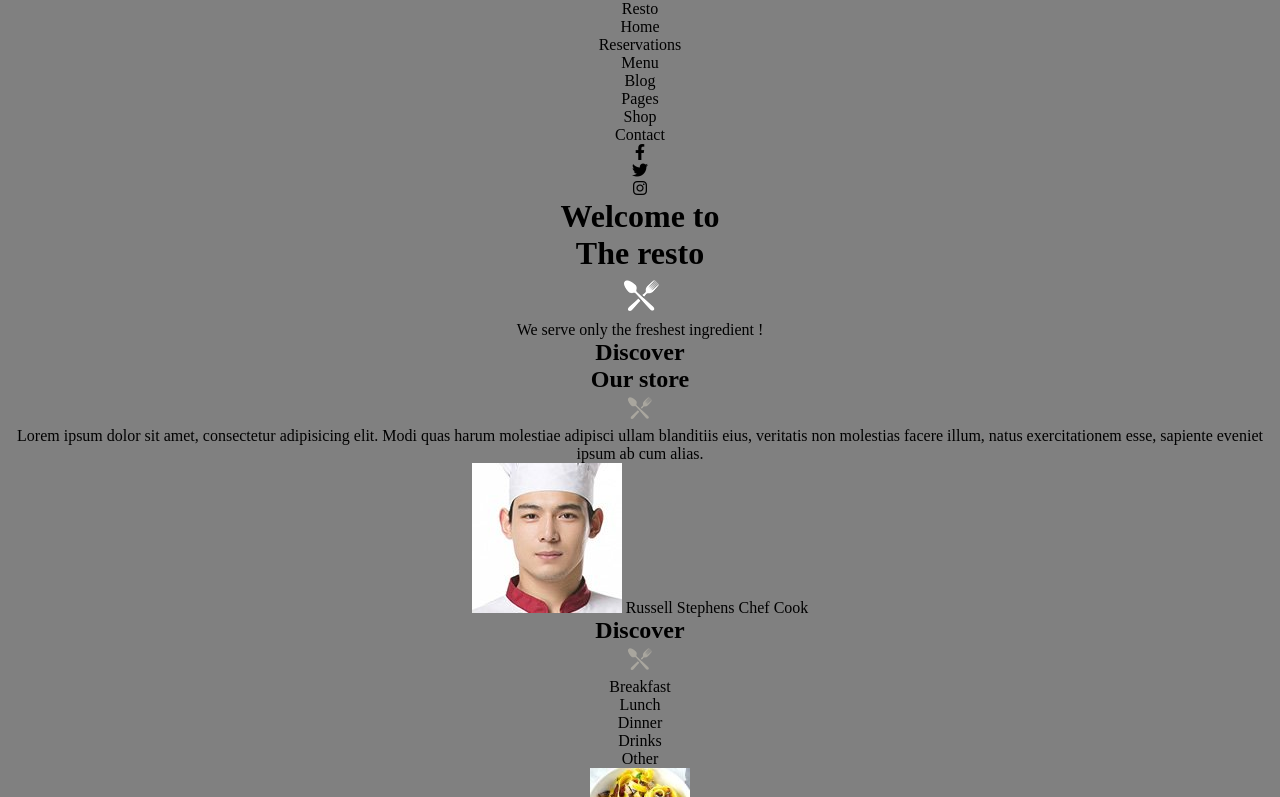
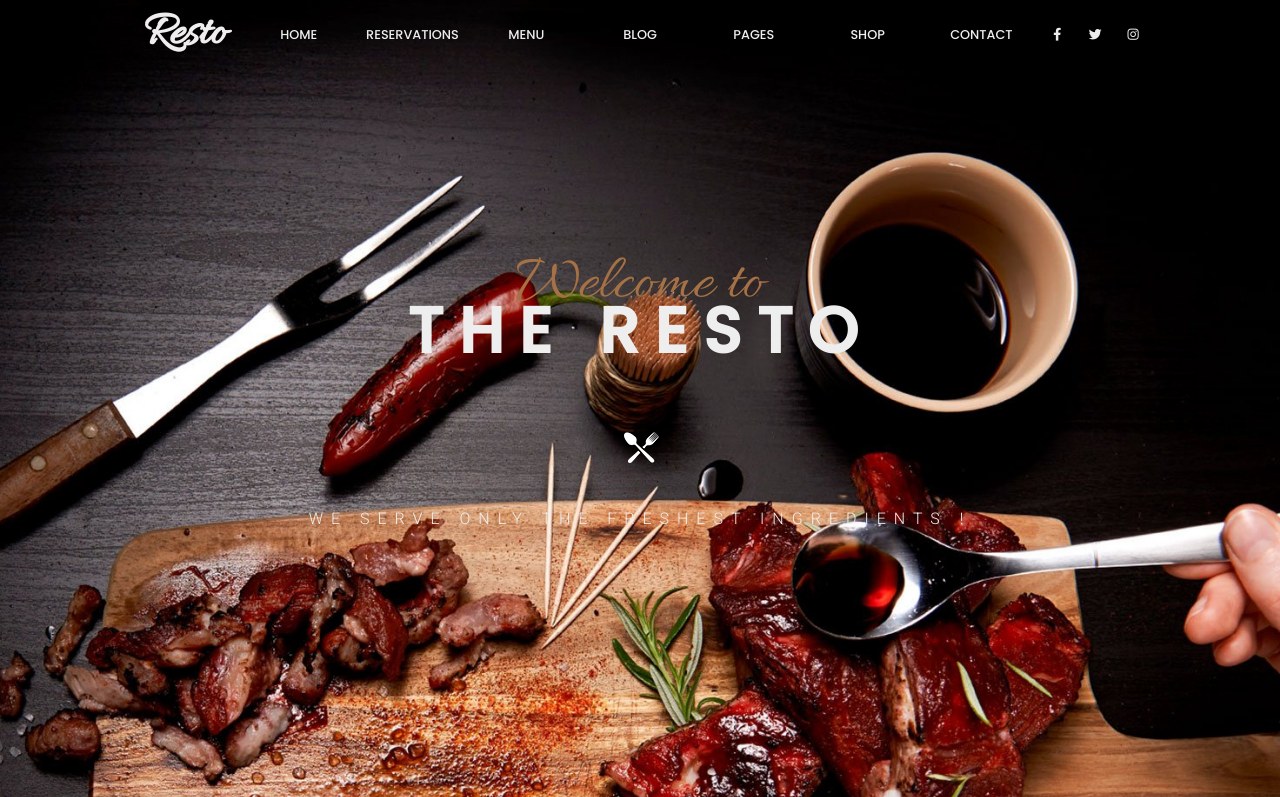
Before and after one commit to LucasJasko/Cours-final-FS-Le-restaurant, a plain HTML site: page index.html in a window 1280 px wide. Shown: the top 797 px of the page. Drawn offline with Linux system fonts and the light colour scheme.

Commit message:
style header et top main

```diff
--- a/assets/styles/_header.scss
+++ b/assets/styles/_header.scss
@@ -0,0 +1,58 @@
+header {
+  background: url(../img/bg-slider-06.jpg) center/cover;
+  height: 100vh;
+  color: $white;
+  nav {
+    margin: 0 auto;
+    width: 80%;
+    height: 70px;
+    ul {
+      height: 100%;
+      display: flex;
+      justify-content: space-evenly;
+      li {
+        width: 100%;
+        text-transform: uppercase;
+        display: flex;
+        justify-content: center;
+        align-items: center;
+        font-size: 0.8rem;
+        font-family: poppins;
+        &:first-child {
+          @include title-p1;
+          text-transform: none;
+          font-size: 3rem;
+          color: $white;
+          font-weight: 800;
+        }
+        i {
+          width: 100%;
+        }
+      }
+    }
+  }
+  .header-cont {
+    height: 80%;
+    display: flex;
+    justify-content: center;
+    flex-direction: column;
+    align-items: center;
+    h1 {
+      font-size: 4rem;
+      line-height: 45px;
+      .p2 {
+        letter-spacing: 15px;
+      }
+    }
+    img {
+      margin: 70px auto 40px;
+    }
+    p {
+      letter-spacing: 8px;
+      font-weight: 100;
+      font-size: 1rem;
+      font-family: roboto;
+      text-transform: uppercase;
+    }
+  }
+}
--- a/assets/styles/_main.scss
+++ b/assets/styles/_main.scss
@@ -0,0 +1,34 @@
+main {
+  .top-main {
+    display: grid;
+    grid-template-columns: 50% 50%;
+    .top-main-l {
+      background: white;
+      .top-main-l-cont {
+        margin: 15px;
+        border: 1px dashed $brown;
+        display: flex;
+        flex-direction: column;
+        align-items: center;
+        h2 {
+          margin: 30px auto;
+          font-size: 2rem;
+          line-height: 15px;
+          .p2 {
+            font-size: 1.1rem;
+            color: $black;
+          }
+        }
+        p {
+          margin: 20px auto;
+          color: $black;
+          font-family: roboto;
+          line-height: 23px;
+        }
+      }
+    }
+    .top-main-r {
+      background: url(../img/store-01.jpg) center/cover;
+    }
+  }
+}
--- a/assets/styles/_settings.scss
+++ b/assets/styles/_settings.scss
@@ -1,6 +1,22 @@
 @import url("https://fonts.googleapis.com/css2?family=Allura&display=swap");
 @import url("https://fonts.googleapis.com/css2?family=Poppins:wght@500&display=swap");
 @import url("https://fonts.googleapis.com/css2?family=Roboto:wght@300&display=swap");
+
+$brown: #a67245;
+$white: #eee;
+$grey: #b6b6b6;
+$black: #21201e;
+
+@mixin title-p1 {
+  font-weight: 100;
+  font-family: Allura;
+  color: $brown;
+}
+@mixin title-p2 {
+  text-transform: uppercase;
+  font-family: poppins;
+  color: $white;
+}
 
 body {
   background: grey;
@@ -12,3 +28,10 @@ body {
   list-style: none;
   text-align: center;
 }
+
+.p1 {
+  @include title-p1;
+}
+.p2 {
+  @include title-p2;
+}
--- a/index.html
+++ b/index.html
@@ -23,36 +23,33 @@
                 <li>Shop</li>
                 <li>Contact</li>
                 <li>
-                    <ul>
-                        <li>
-                            <i class="fa-brands fa-facebook-f"></i>
-                        </li>
-                        <li>
-                            <i class="fa-brands fa-twitter"></i>
-                        </li>
-                        <li>
-                            <i class="fa-brands fa-instagram"></i>
-                        </li>
-                    </ul>
+                    <i class="fa-brands fa-facebook-f"></i>
+                    <i class="fa-brands fa-twitter"></i>
+                    <i class="fa-brands fa-instagram"></i>
                 </li>
             </ul>
         </nav>
-        <h1><span class="p1">Welcome to</span><br><span class="p2">The resto</span></h1>
-        <img src="./assets/img/ic-plate-big.png" alt="">
-        <p>We serve only the freshest ingredient !</p>
+        <div class="header-cont">
+            <h1>
+                <span class="p1">Welcome to</span>
+                <br>
+                <span class="p2">The resto</span>
+            </h1>
+            <img src="./assets/img/ic-plate-big.png" alt="spoon and forks">
+            <p>We serve only the freshest ingredients !</p>
+        </div>
     </header>
     <main>
         <section class="top-main">
             <div class="top-main-l">
                 <div class="top-main-l-cont">
                     <h2><span class="p1">Discover</span><br><span class="p2">Our store</span></h2>
-                    <img src="./assets/img/ic-plate.png" alt="">
-                    <p>Lorem ipsum dolor sit amet, consectetur adipisicing elit. Modi quas harum molestiae adipisci
-                        ullam
-                        blanditiis eius, veritatis non molestias facere illum, natus exercitationem esse, sapiente
-                        eveniet
-                        ipsum ab cum alias.</p>
-                    <img src="./assets/img/avatar-01.jpg" alt="">
+                    <img src="./assets/img/ic-plate.png" alt="spoon and forks">
+                    <p>Lorem ipsum, dolor sit amet consectetur adipisicing elit. Odio veniam, quod dolores est suscipit
+                        commodi totam temporibus veritatis aspernatur omnis fugit? Accusamus asperiores, amet, eveniet
+                        totam sit maiores laudantium omnis delectus dolorum dolorem recusandae alias ad eum? Ipsam,
+                        animi magnam!</p>
+                    <img src="./assets/img/avatar-01.jpg" alt="Russell stephens">
                     <span>Russell Stephens</span>
                     <span>Chef Cook</span>
                 </div>
@@ -61,7 +58,7 @@
         </section>
         <section class="mid-main">
             <h2 class="p1">Discover</h2>
-            <img src="./assets/img/ic-plate.png" alt="">
+            <img src="./assets/img/ic-plate.png" alt="spoon and forks">
             <div class="mid-main-menu">
                 <nav>
                     <ul>
@@ -121,7 +118,7 @@
                 <div class="bot-main-booking-l">
                     <div>
                         <h2><span class="p1">Time</span><span class="p2">Open</span></h2>
-                        <img src="./assets/img/ic-plate.png" alt="">
+                        <img src="./assets/img/ic-plate.png" alt="spoon and forks">
                         <span>Monday - Friday</span>
                         <p>7AM - 11AM (BreakFast) 11AM - 10PM (Lunck/Dinner)</p>
                         <span>Saturday - Sunday</span>
@@ -132,7 +129,7 @@
                 <div class="bot-main-booking-r">
                     <div>
                         <h2><span class="p1">Reservation</span><span class="p2">Online Booking</span></h2>
-                        <img src="./assets/img/ic-plate.png" alt="">
+                        <img src="./assets/img/ic-plate.png" alt="spoon and forks">
                         <form action="">
                             <input type="text">
                             <input type="text">
@@ -146,7 +143,7 @@
                 </div>
             </div>
             <h2><span class="p1">Upcoming</span><span class="p2">Our Event</span></h2>
-            <img src="./assets/img/ic-plate.png" alt="">
+            <img src="./assets/img/ic-plate.png" alt="spoon and forks">
             <div class="bot-main-event">
                 <div class="bot-main-event-1">
                     <div class="bot-main-event-1-l">
```
Also changed, not shown: assets/styles/index.css, 1 other file.
